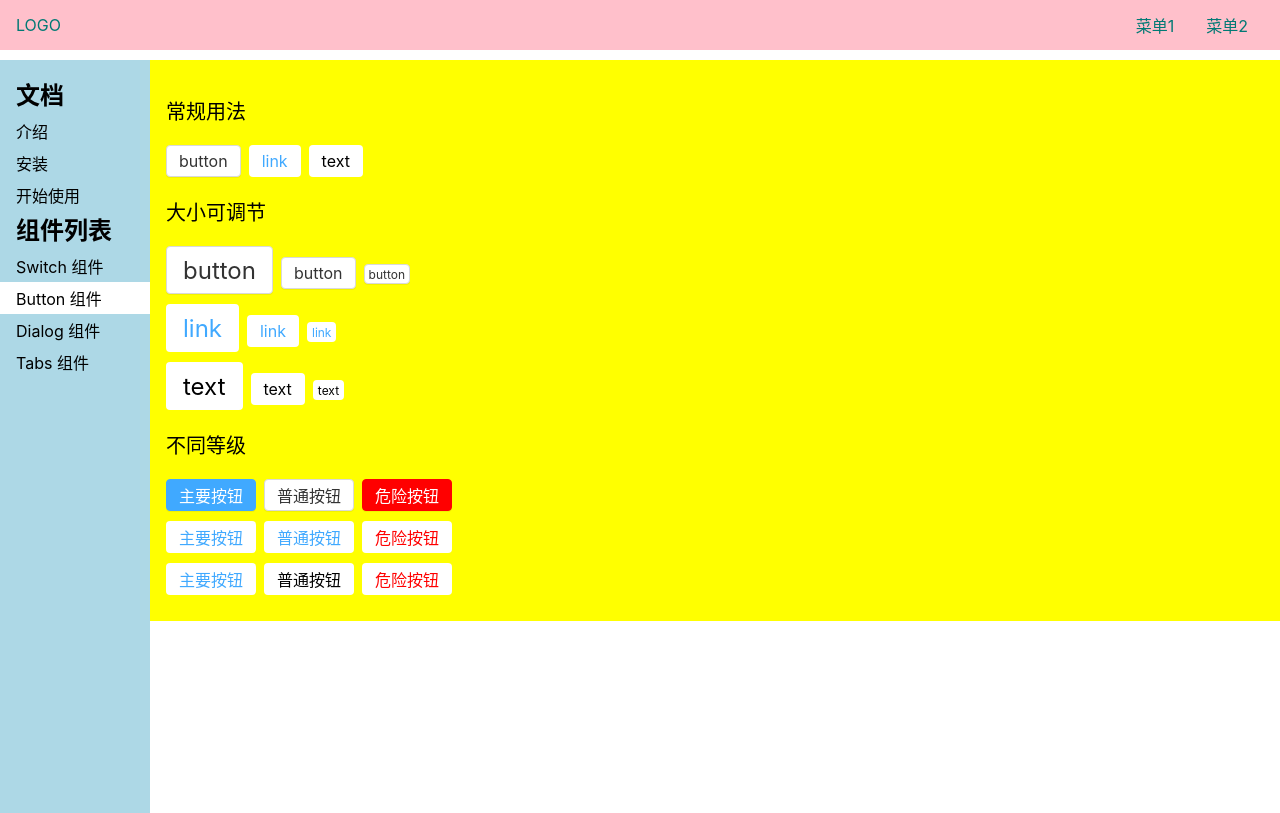
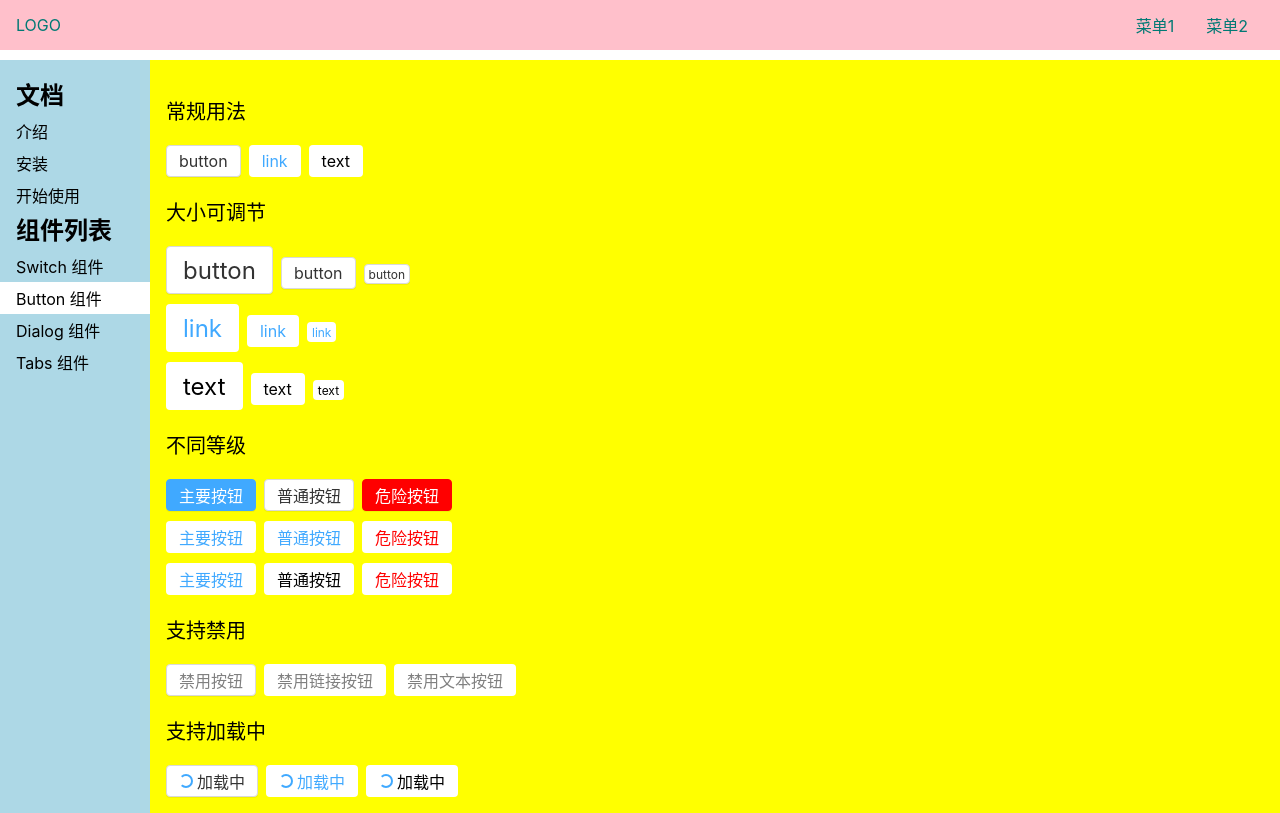
Before and after one commit to leigp555/vue-create-wheel, a Vue app in the folder vue-project/: page /#/doc/button in a window 1280 px wide. Built offline with nearby package versions, Linux system fonts and the light colour scheme.

Commit message:
支持加载

```diff
--- a/vue-project/src/components/buttonDemo.vue
+++ b/vue-project/src/components/buttonDemo.vue
@@ -38,6 +38,18 @@
       <FirstExample theme="text">普通按钮</FirstExample>
       <FirstExample level="danger" theme="text">危险按钮</FirstExample>
     </div>
+    <div class="intro">支持禁用</div>
+    <div>
+      <FirstExample :disabled="true">禁用按钮</FirstExample>
+      <FirstExample theme="link" disabled="true">禁用链接按钮</FirstExample>
+      <FirstExample theme="text" disabled="true">禁用文本按钮</FirstExample>
+    </div>
+    <div class="intro">支持加载中</div>
+    <div>
+      <FirstExample loading>加载中</FirstExample>
+      <FirstExample theme="link" loading>加载中</FirstExample>
+      <FirstExample theme="text" loading>加载中</FirstExample>
+    </div>
   </div>
 </template>
 <script lang="ts">
--- a/vue-project/src/lib/button.vue
+++ b/vue-project/src/lib/button.vue
@@ -1,5 +1,6 @@
 <template>
-  <button v-bind="attrs" class="gulu-button" :class="classes">
+  <button v-bind="attrs" class="gulu-button" :class="classes" :disabled="disabled">
+    <span v-if="loading" class="gulu-loadingIndicator"></span>
     <slot></slot>
   </button>
 </template>
@@ -32,7 +33,7 @@ export default {
   inheritAttrs:false,
   setup(props, context){
     const{attrs}=context
-    const { theme, size, level } = props;
+    const { theme, size, level} = props;
     const classes=computed(()=>{
       return {
         [`gulu-theme-${theme}`]: theme,
```
